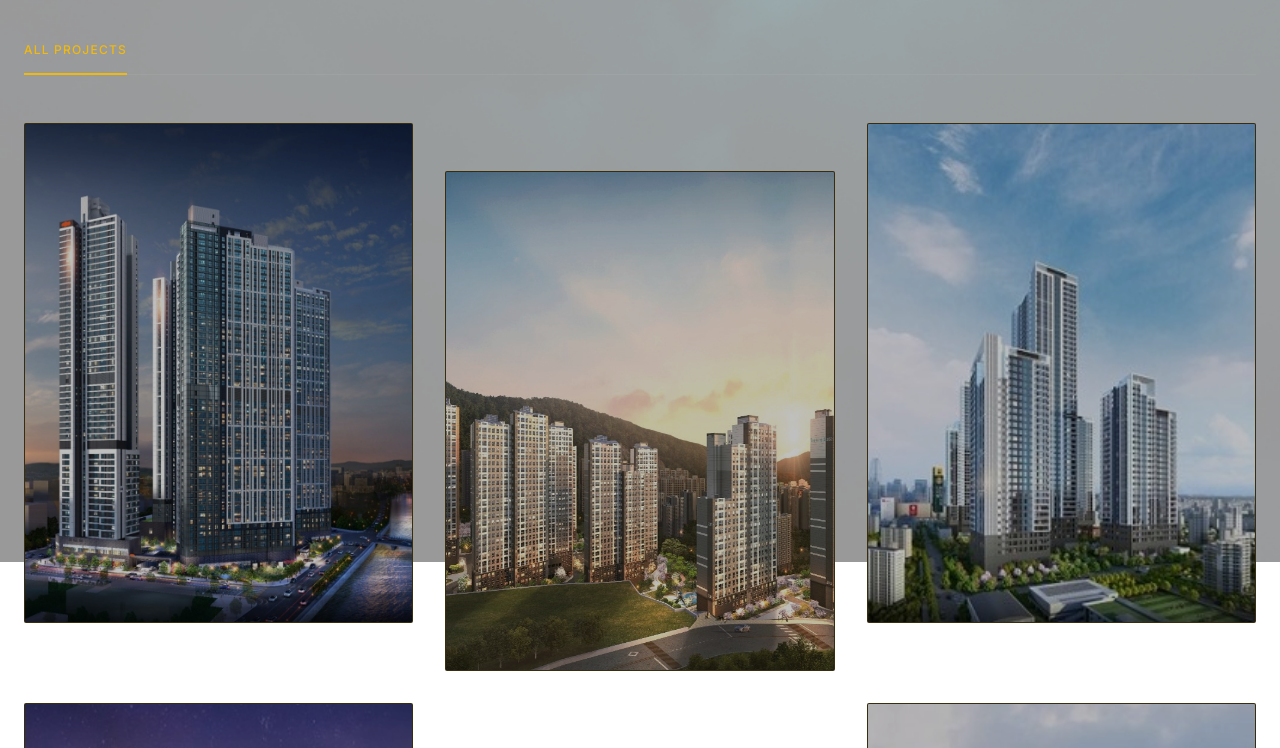
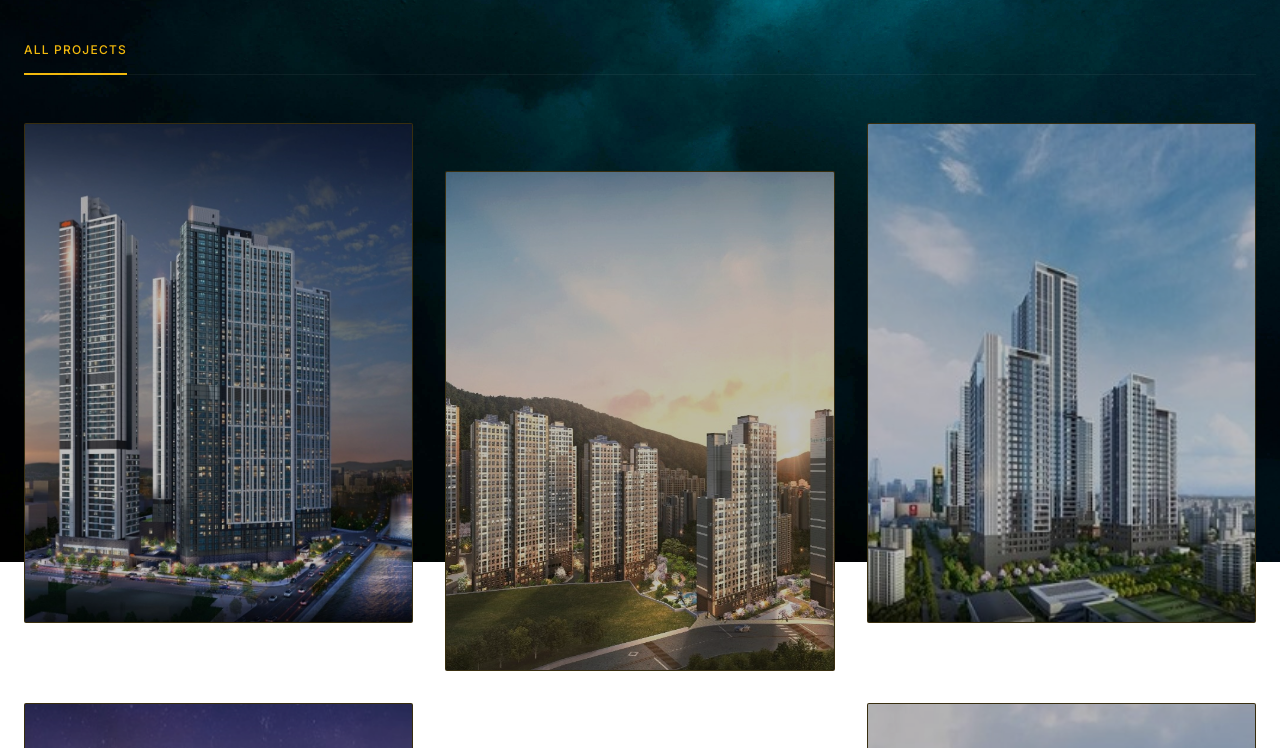
Before and after one commit to lunar2982-afk/PROJECT01, a website: page reference.html in a window 1280 px wide. Shown: the part 238-986 px from the top of the page. Drawn offline with nearby package versions, Linux system fonts and the light colour scheme.

Commit message:
Add files via upload

```diff
--- a/reference.html
+++ b/reference.html
@@ -72,9 +72,9 @@
 <body class="bg-background-light dark:bg-transparent text-slate-800 dark:text-slate-200 font-display transition-colors duration-300">
     <!-- Moving Background -->
     <div class="fixed inset-0 z-[-1] overflow-hidden pointer-events-none">
-        <img alt="Background" class="w-full h-full object-cover animate-ken-burns opacity-40 brightness-[0.4]"
+        <img alt="Background" class="w-full h-full object-cover animate-ken-burns"
              src="img/reference_bg.jpg" />
-        <div class="absolute inset-0"></div>
+        <div></div>
     </div>
 
     <!-- Global Header -->
```
